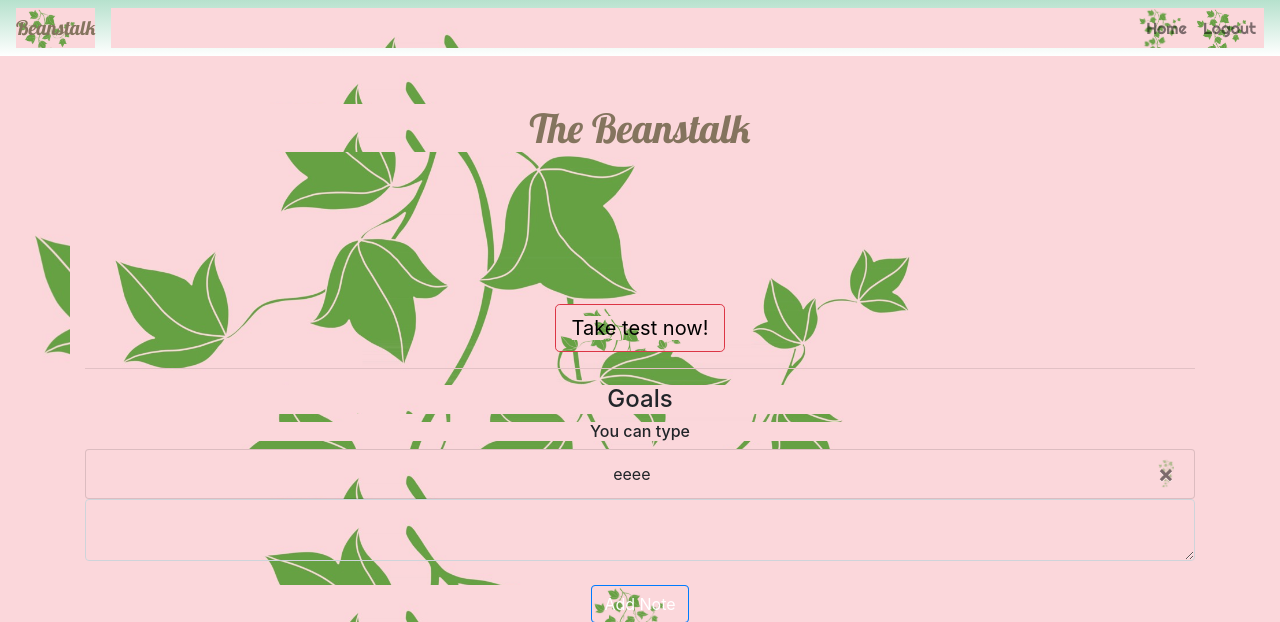
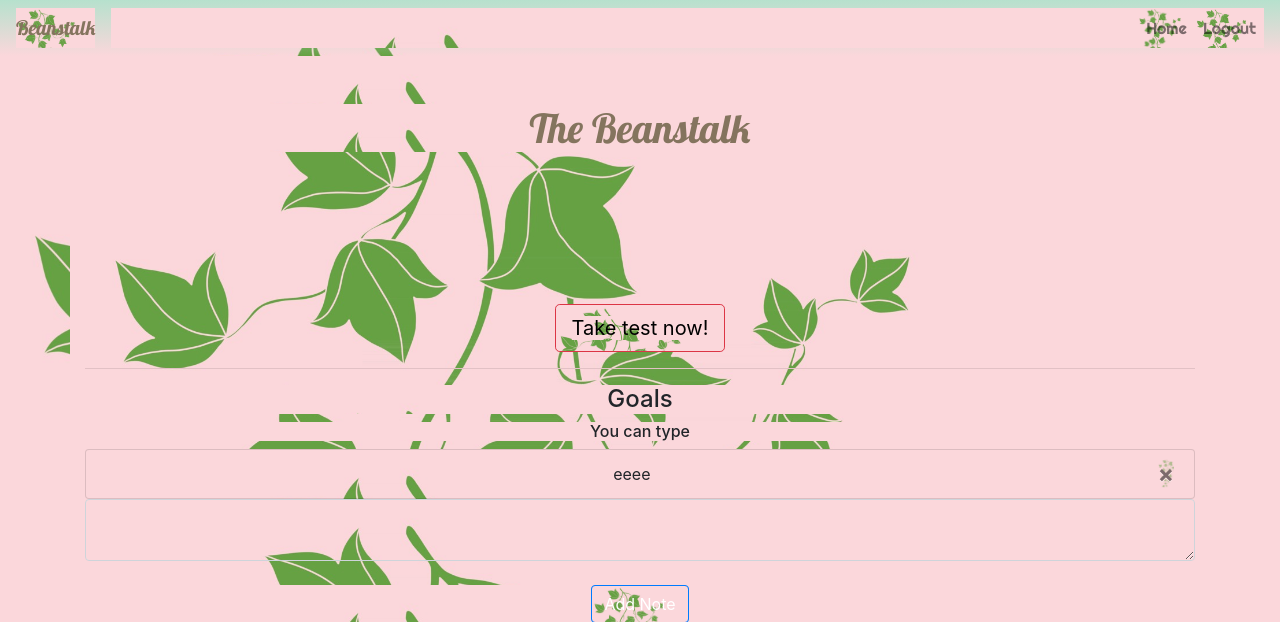
Before and after one commit to DevanshShr1vastava/BEANSTALK-REPOSITORY, a Flask app: page / in a window 1280 px wide. Shown: the top 622 px of the page. Run offline with Flask 2, Linux system fonts and the light colour scheme; a user stored in the database is signed in; data comes from the database, SQL or seed files in the repository; both versions use the stored data as it was after the commit; some libraries are stand-ins or nearby versions.

Commit message:
tsaminamina eh eh waka waka eh eh

```diff
--- a/Website/templates/base.html
+++ b/Website/templates/base.html
@@ -42,7 +42,7 @@
 
     <!--using double curly braces you can write python expression in this in the html file -->
 
-    <nav class = "navbar navbar-expand-lg navbar-light sticky-top" style="background-image: linear-gradient(#b6e1cd,#fff);"><!--This is bootstrap syntax-->
+    <nav class = "navbar navbar-expand-lg navbar-light sticky-top" style="background-image: linear-gradient(#b6e1cd, rgba(255,0,0,0));"><!--This is bootstrap syntax-->
       <a class="navbar-brand" href="/" style="font-family: lobster, cursive; color: #84745e;">Beanstalk</a>
       <button class = "navbar-toggler" type = "button" data-toggle="collapse" data-target = "#navbar">
             <span class = "navbar-toggler-icon"></span>
```
Also changed, not shown: analyse.db.
